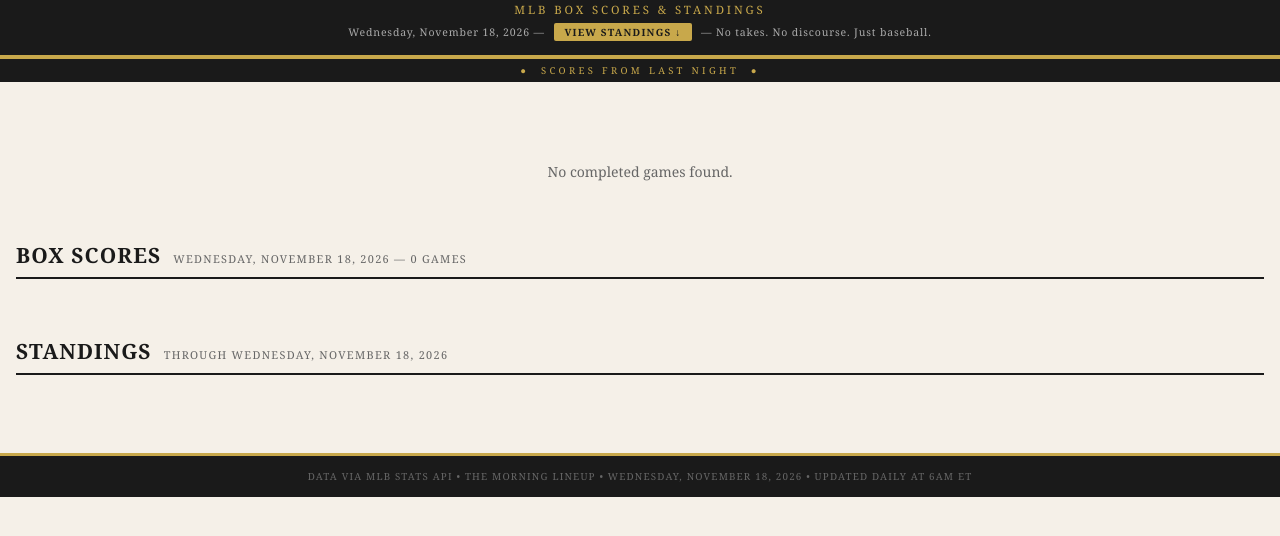
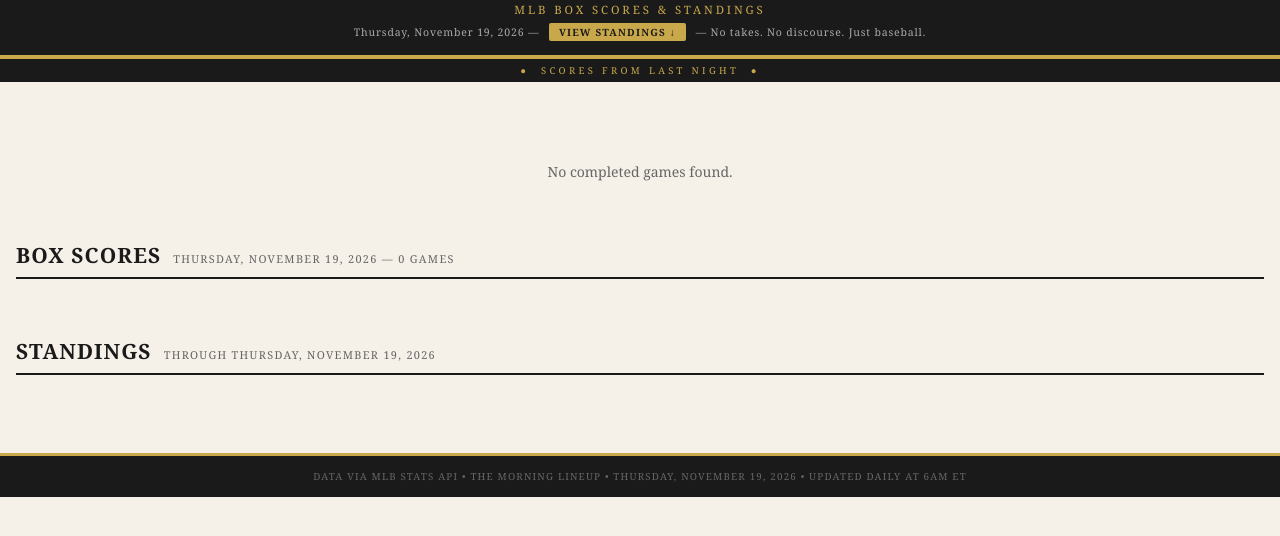
Before and after one commit to scribellin/MLBLineup, a plain HTML site: page docs/mlbscores/index.html in a window 1280 px wide. Shown: the part 66-602 px from the top of the page. Drawn offline with Linux system fonts and the light colour scheme.

Commit message:
Daily update 2026-11-20

```diff
--- a/docs/mlbscores/index.html
+++ b/docs/mlbscores/index.html
@@ -1,6 +1,6 @@
 <!DOCTYPE html>
 <html lang="en"><head><meta charset="UTF-8"><meta name="viewport" content="width=device-width,initial-scale=1">
-<title>Last Night's MLB Scores</title><meta property="og:title" content="Last Night's MLB Scores"><meta property="og:description" content="MLB Box Scores & Standings"><meta property="og:type" content="website"><meta name="twitter:card" content="summary"><meta name="twitter:title" content="Last Night's MLB Scores"><meta name="twitter:description" content="MLB Box Scores & Standings"><title>The Morning Lineup — Wednesday, November 18, 2026</title><style>
+<title>Last Night's MLB Scores</title><meta property="og:title" content="Last Night's MLB Scores"><meta property="og:description" content="MLB Box Scores & Standings"><meta property="og:type" content="website"><meta name="twitter:card" content="summary"><meta name="twitter:title" content="Last Night's MLB Scores"><meta name="twitter:description" content="MLB Box Scores & Standings"><title>The Morning Lineup — Thursday, November 19, 2026</title><style>
 *{box-sizing:border-box;margin:0;padding:0}
 body{background:#f5f0e8;font-family:"Georgia","Times New Roman",serif;color:#1a1a1a;font-size:14px}
 .masthead{background:#1a1a1a;color:#f5f0e8;text-align:center;padding:18px 20px 14px;border-bottom:4px solid #c8a84b}
@@ -65,12 +65,12 @@ body{background:#f5f0e8;font-family:"Georgia","Times New Roman",serif;color:#1a1
 </style></head><body>
 <div class="masthead"><h1>&#9749; The Morning Lineup</h1>
 <div class="tagline">MLB Box Scores &amp; Standings</div>
-<div class="dateline">Wednesday, November 18, 2026 &mdash; <a href="#standings" class="nav-btn">View Standings &darr;</a> &mdash; No takes. No discourse. Just baseball.</div></div>
+<div class="dateline">Thursday, November 19, 2026 &mdash; <a href="#standings" class="nav-btn">View Standings &darr;</a> &mdash; No takes. No discourse. Just baseball.</div></div>
 <div class="section-divider">&#9679;&nbsp; Scores from Last Night &nbsp;&#9679;</div>
 <div class="main-content"><p style="text-align:center;padding:60px;color:#666">No completed games found.</p>
-<div class="page-header"><h2>Box Scores</h2><span class="subtitle">Wednesday, November 18, 2026 &mdash; 0 Games</span></div>
+<div class="page-header"><h2>Box Scores</h2><span class="subtitle">Thursday, November 19, 2026 &mdash; 0 Games</span></div>
 <div class="games-grid"></div>
-<div class="standings-section" id="standings"><div class="page-header"><h2>Standings</h2><span class="subtitle">Through Wednesday, November 18, 2026</span></div>
+<div class="standings-section" id="standings"><div class="page-header"><h2>Standings</h2><span class="subtitle">Through Thursday, November 19, 2026</span></div>
 <div class="standings-grid"></div></div></div>
-<div class="footer">Data via MLB Stats API &bull; The Morning Lineup &bull; Wednesday, November 18, 2026 &bull; Updated daily at 6am ET</div>
+<div class="footer">Data via MLB Stats API &bull; The Morning Lineup &bull; Thursday, November 19, 2026 &bull; Updated daily at 6am ET</div>
 </body></html>
```
